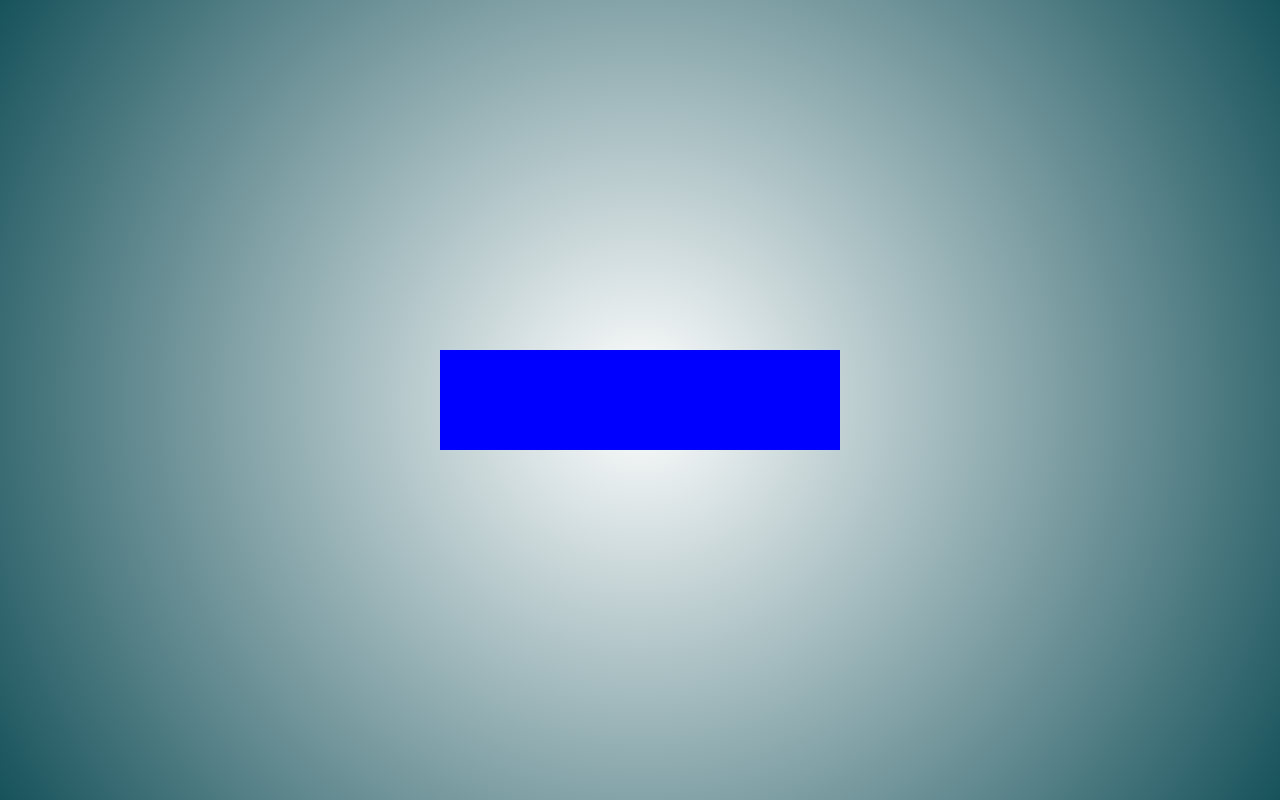
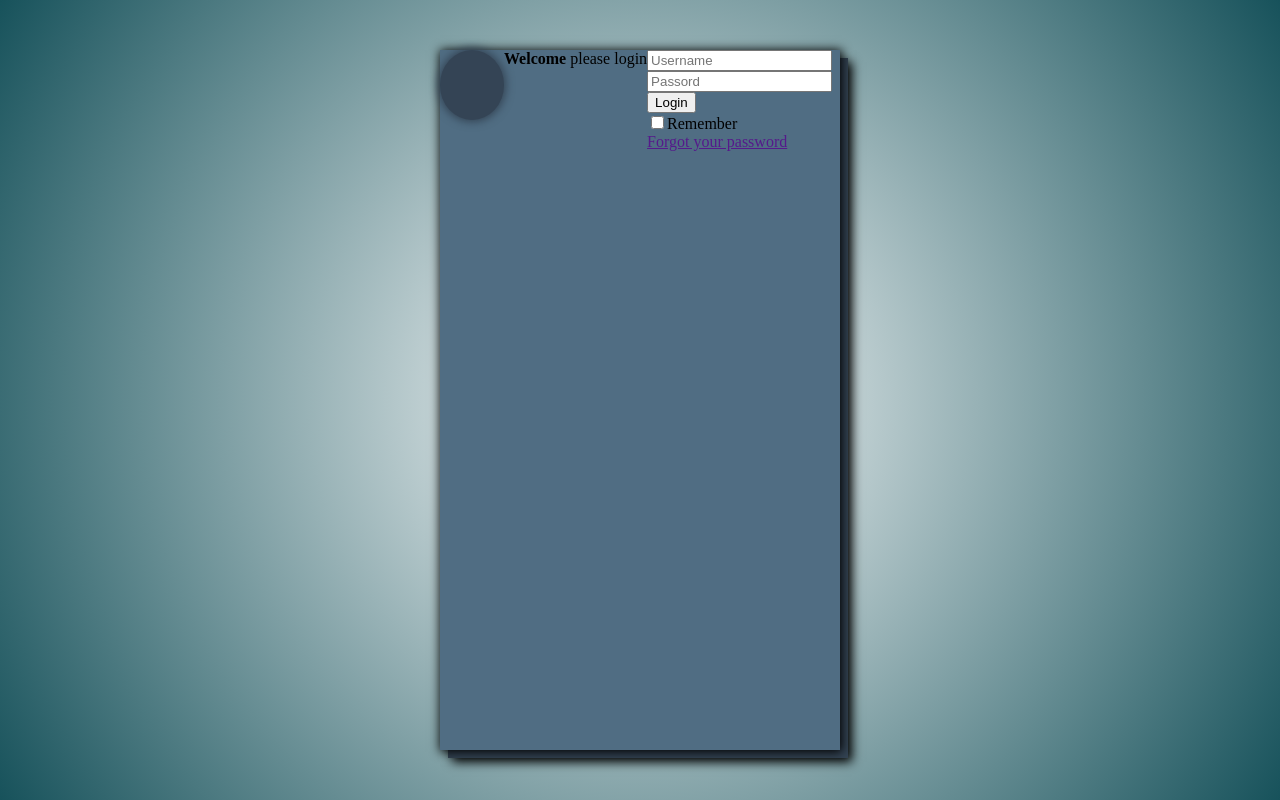
Before and after one commit to Belimoru/LoginPage, a plain HTML site: page index.html in a window 1280 px wide. Drawn offline with Linux system fonts and the light colour scheme.

Commit message:
add all elements without placment

```diff
--- a/index.html
+++ b/index.html
@@ -6,7 +6,28 @@
     </head>
     <body>
         <div class="back">
-            <div class="loginform"></div>
+            <div class="loginform">
+                <div class="logo">
+                </div>
+                <div class="welcome"><strong>Welcome </strong>please login</div>
+                <form action="#">
+                    <div>
+                        <input type="email" name="Username" placeholder="Username">
+                    </div>
+                    <div>
+                        <input type="password" name="password" placeholder="Passord">
+                    </div>
+                    <div>
+                        <button type="submit">Login</button>
+                    </div>
+                    <div>
+                        <label><input type="checkbox">Remember</label>
+                    </div>
+                    <div>
+                        <label><a href="">Forgot your password</a></label>
+                    </div>
+                </form>
+            </div>
         </div>
     </body>
 </html>
--- a/style.css
+++ b/style.css
@@ -12,6 +12,15 @@ body{
 }
 .loginform {
   width: 400px;
-  height: 100px;
-  background-color: blue;
+  height: 700px;
+  background-color: rgb( 80, 109, 131);
+  box-shadow: 1px 1px 10px 1px #000000, 8px 8px 0px 0px #344454, 12px 12px 10px 0px #000000;
+  display: flex;
 }
+.logo{
+  width: 16%;
+  height: 10%;
+  border-radius: 50%;
+  background-color: #344455;
+  box-shadow: 0px 0px 9px 2px #344454;
+}
```
